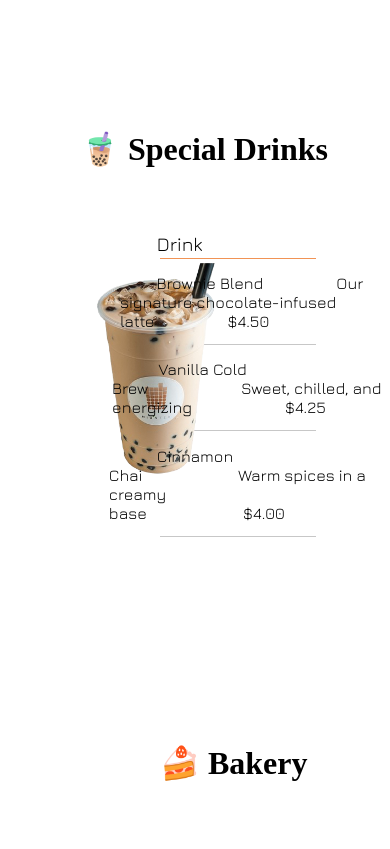
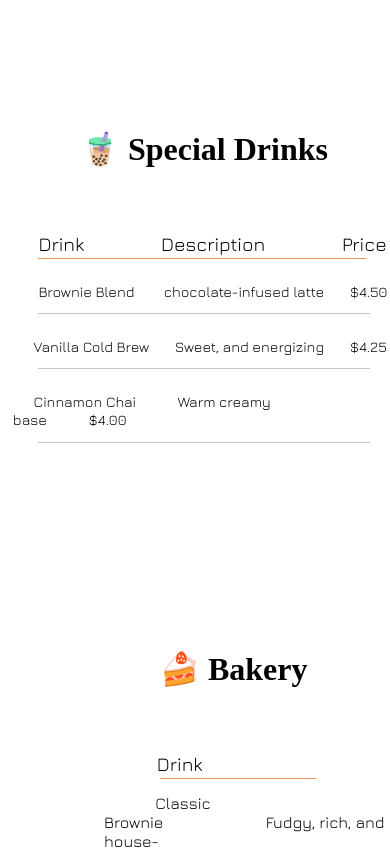
Before and after one commit to Binada-SH/React_coffee_shop_website, a React (Vite) app in the folder coffee_shop/: page / in a window 390 px wide. Shown: the part 3380-4229 px from the top of the page. Built offline with nearby package versions, Linux system fonts and the light colour scheme.

Commit message:
Menu2 Responsive Deisgn

```diff
--- a/coffee_shop/src/Components/menu/menu.css
+++ b/coffee_shop/src/Components/menu/menu.css
@@ -595,4 +595,86 @@
         margin-left: -5rem;
         margin-top: 35rem;
     }
+
+    .spth {
+        margin-left: auto;
+    }
+
+    .spth li {
+        padding: 2.4rem;
+    }
+
+    .spline1 {
+        margin-left: 2.4rem;
+        width: 84%;
+    }
+
+    .sptd1 {
+        width: 100%;
+        margin-left: 1.6rem;
+        margin-top: 1.5rem;
+    }
+
+    .sptr1 li {
+        font-size: 0.9rem;
+        display: inline;
+        padding: 0.8rem;
+    }
+
+    .sptr1 li .hideout {
+        display: none;
+    }
+
+    .spml1 {
+        margin-left: 2.4rem;
+        width: 85%;
+    }
+
+     .sptd2 {
+        width: 100%;
+        margin-left: 1.3rem;
+        margin-top: 1.5rem;
+    }
+
+    .sptr2 li {
+        font-size: 0.9rem;
+        display: inline;
+        padding: 0.8rem;
+    }
+
+    .sptr2 li .hideout {
+        display: none;
+    }
+
+    .spml2 {
+        margin-left: 2.4rem;
+        width: 85%;
+    }
+
+     .sptd3 {
+        width: 100%;
+        margin-left: 0.8rem;
+        margin-top: 1.5rem;
+    }
+
+    .sptr3 li {
+        font-size: 0.9rem;
+        display: inline;
+        padding: 1.3rem;
+    }
+
+    .sptr3 li .hideout {
+        display: none;
+    }
+
+    .spml3 {
+        margin-left: 2.4rem;
+        width: 85%;
+    }
+
+    .special_img {
+        display: none;
+    }
+
+
 }
--- a/coffee_shop/src/Components/menu/menu.jsx
+++ b/coffee_shop/src/Components/menu/menu.jsx
@@ -94,7 +94,7 @@ const menu = () => {
         <div className="sptd1">
             <ul className="sptr1">
                 <li>Brownie Blend</li>
-                <li>Our signature chocolate-infused latte</li>
+                <li> <span className="hideout">Our signature </span>chocolate-infused latte</li>
                 <li>$4.50</li>
             </ul>
         </div>
@@ -102,7 +102,7 @@ const menu = () => {
         <div className="sptd2">
             <ul className="sptr2">
                 <li>Vanilla Cold Brew</li>
-                <li>Sweet, chilled, and energizing</li>
+                <li>Sweet, <span className="hideout">chilled, </span>and energizing</li>
                 <li>$4.25</li>
             </ul>
         </div>
@@ -110,7 +110,7 @@ const menu = () => {
         <div className="sptd3">
             <ul className="sptr3">
                 <li>Cinnamon Chai</li>
-                <li>Warm spices in a creamy base</li>
+                <li>Warm <span className="hideout">spices in a </span>creamy base</li>
                 <li>$4.00</li>
             </ul>
         </div>
```
